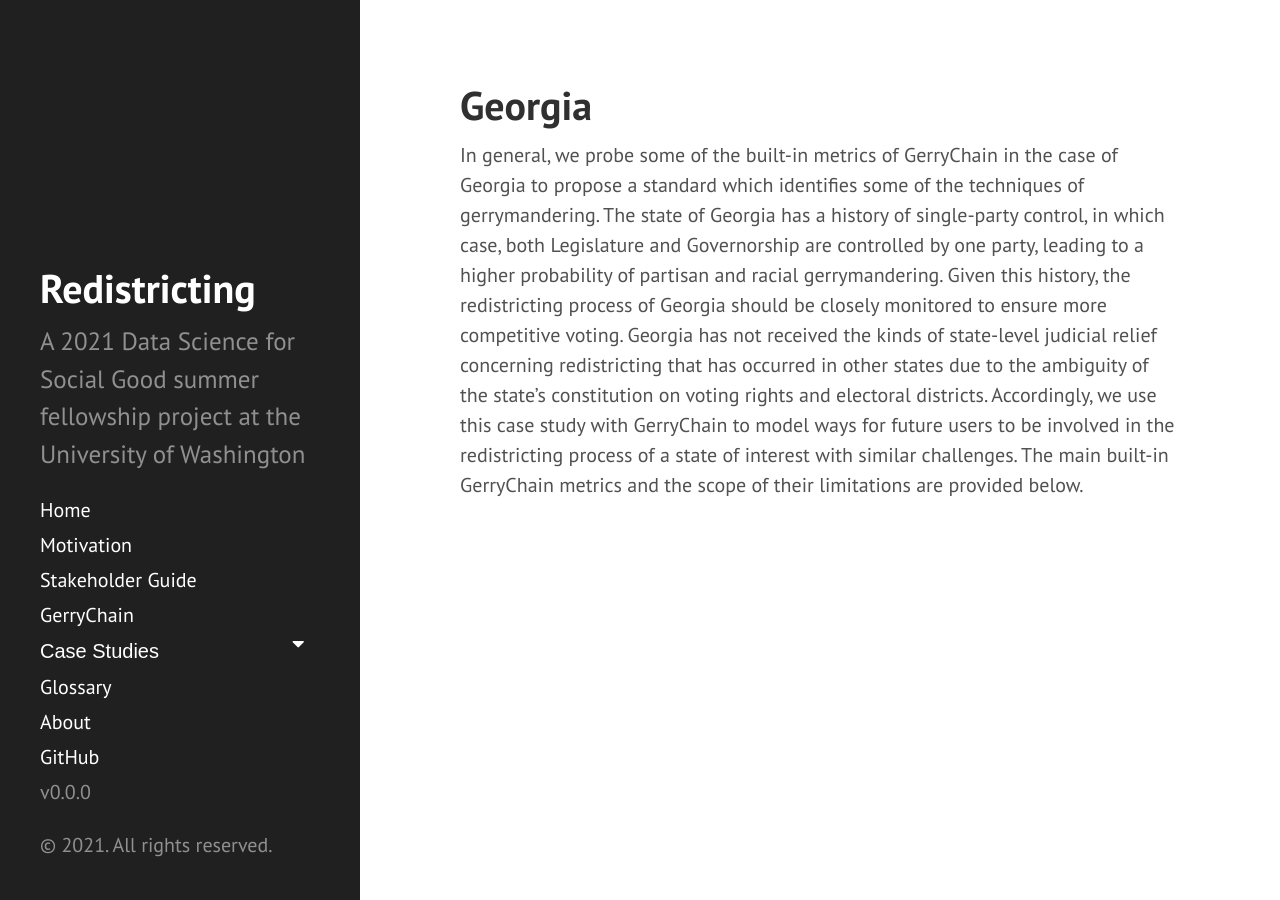
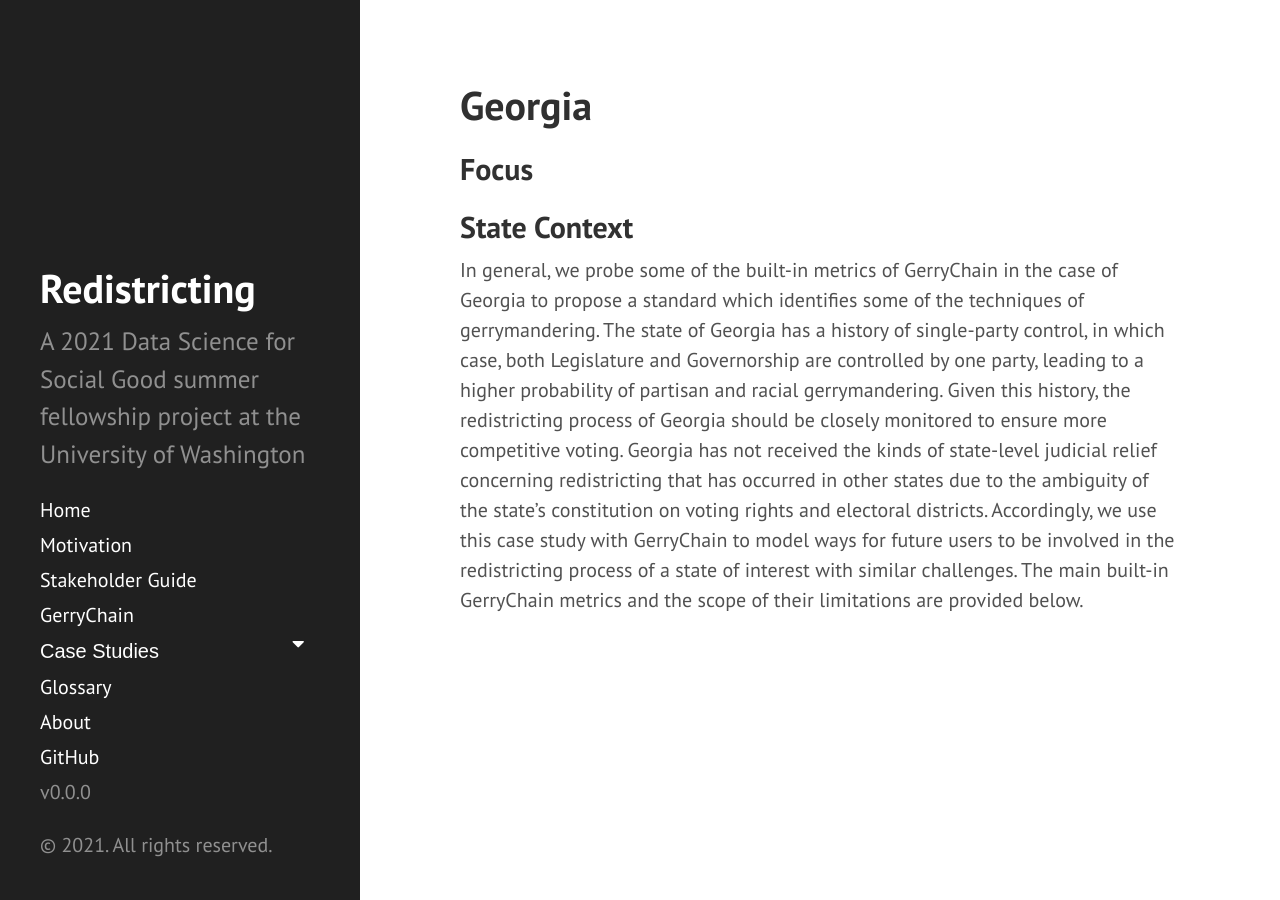
Before and after one commit to uwescience/DSSG2021-redistricting-website, a Jekyll site: the page built from georgia.md, in a window 1280 px wide. Built offline with Jekyll 4.4.1, drawn with Linux system fonts in a browser that asks for light colours.

Commit message:
Update georgia.md

```diff
--- a/georgia.md
+++ b/georgia.md
@@ -3,4 +3,7 @@ layout: page
 title: Georgia
 ---
 
+## Focus
+
+## State Context
 In general, we probe some of the built-in metrics of GerryChain in the case of Georgia to propose a standard which identifies some of the techniques of gerrymandering. The state of Georgia has a history of single-party control, in which case, both Legislature and Governorship are controlled by one party, leading to a higher probability of partisan and racial gerrymandering. Given this history, the redistricting process of Georgia should be closely monitored to ensure more competitive voting. Georgia has not received the kinds of state-level judicial relief concerning redistricting that has occurred in other states due to the ambiguity of the state’s constitution on voting rights and electoral districts. Accordingly, we use this case study with GerryChain to model ways for future users to be involved in the redistricting process of a state of interest with similar challenges. The main built-in GerryChain metrics and the scope of their limitations are provided below.
```
